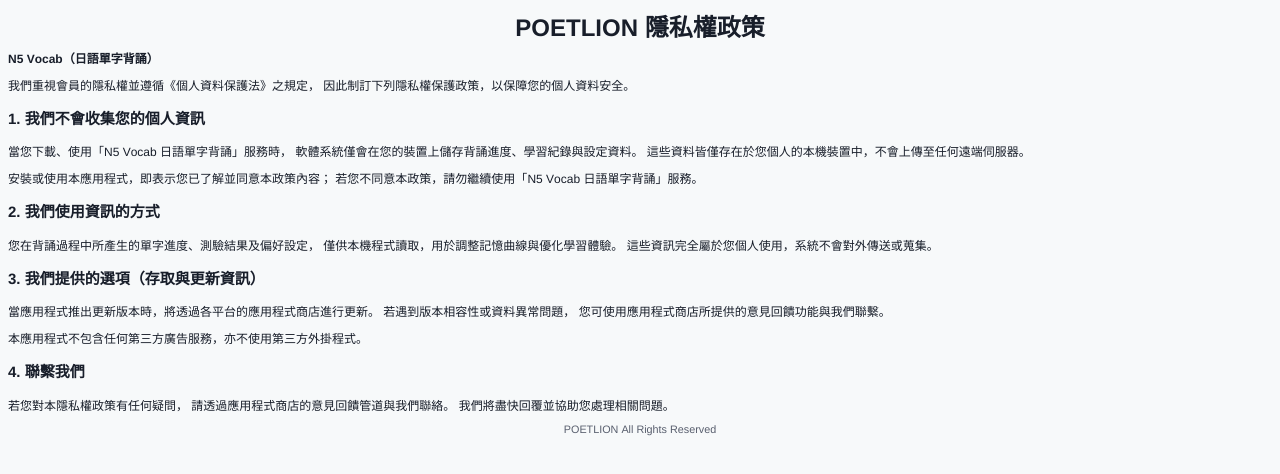
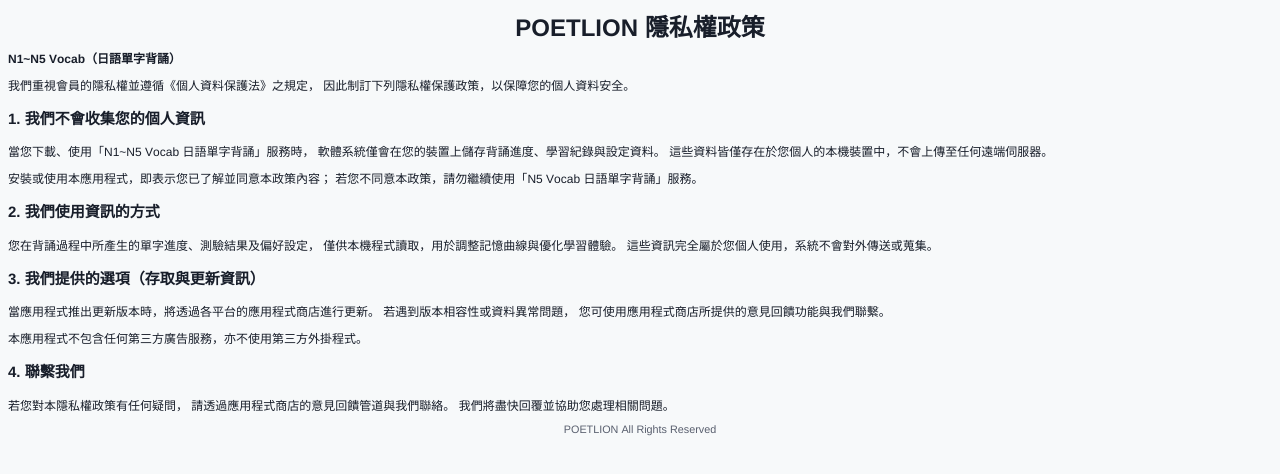
Before and after one commit to dino1206/poetlion, a plain HTML site: page poetlion_vocab.html in a window 1280 px wide. Drawn offline with Linux system fonts and the light colour scheme.

Commit message:
Revise privacy policy and title in poetlion_vocab.html
Updated the privacy policy content and title in the HTML file.

```diff
--- a/poetlion_vocab.html
+++ b/poetlion_vocab.html
@@ -21,10 +21,10 @@
 </head>
 <body>
 <h1 style="margin: 0.0px 0.0px 6.0px 0.0px; text-align: center; font: 24.0px 'Helvetica Neue'; color: #181e2a; -webkit-text-stroke: #181e2a"><span class="s1"><b>POETLION </b></span><span class="s2"><b>隱私權政策</b><b></b></span></h1>
-<p class="p2"><span class="s1"><b>N5 Vocab</b></span><span class="s3"><b>（日語單字背誦）</b><b></b></span></p>
+<p class="p2"><span class="s1"><b>N1~N5 Vocab</b></span><span class="s3"><b>（日語單字背誦）</b><b></b></span></p>
 <p class="p3"><span class="s1">我們重視會員的隱私權並遵循《個人資料保護法》之規定，</span><span class="s4"> </span><span class="s1">因此制訂下列隱私權保護政策，以保障您的個人資料安全。</span></p>
 <h2 style="margin: 0.0px 0.0px 12.4px 0.0px; color: #181e2a; -webkit-text-stroke: #181e2a"><span class="s5"><b>1. </b></span><span class="s6"><b>我們不會收集您的個人資訊</b><b></b></span></h2>
-<p class="p3"><span class="s1">當您下載、使用「</span><span class="s4">N5 Vocab </span><span class="s1">日語單字背誦」服務時，</span><span class="s4"> </span><span class="s1">軟體系統僅會在您的裝置上儲存背誦進度、學習紀錄與設定資料。</span><span class="s4"> </span><span class="s1">這些資料皆僅存在於您個人的本機裝置中，不會上傳至任何遠端伺服器。</span></p>
+<p class="p3"><span class="s1">當您下載、使用「</span><span class="s4">N1~N5 Vocab </span><span class="s1">日語單字背誦」服務時，</span><span class="s4"> </span><span class="s1">軟體系統僅會在您的裝置上儲存背誦進度、學習紀錄與設定資料。</span><span class="s4"> </span><span class="s1">這些資料皆僅存在於您個人的本機裝置中，不會上傳至任何遠端伺服器。</span></p>
 <p class="p3"><span class="s1">安裝或使用本應用程式，即表示您已了解並同意本政策內容；</span><span class="s4"> </span><span class="s1">若您不同意本政策，請勿繼續使用「</span><span class="s4">N5 Vocab </span><span class="s1">日語單字背誦」服務。</span></p>
 <h2 style="margin: 0.0px 0.0px 12.4px 0.0px; color: #181e2a; -webkit-text-stroke: #181e2a"><span class="s5"><b>2. </b></span><span class="s6"><b>我們使用資訊的方式</b><b></b></span></h2>
 <p class="p3"><span class="s1">您在背誦過程中所產生的單字進度、測驗結果及偏好設定，</span><span class="s4"> </span><span class="s1">僅供本機程式讀取，用於調整記憶曲線與優化學習體驗。</span><span class="s4"> </span><span class="s1">這些資訊完全屬於您個人使用，系統不會對外傳送或蒐集。</span></p>
```
